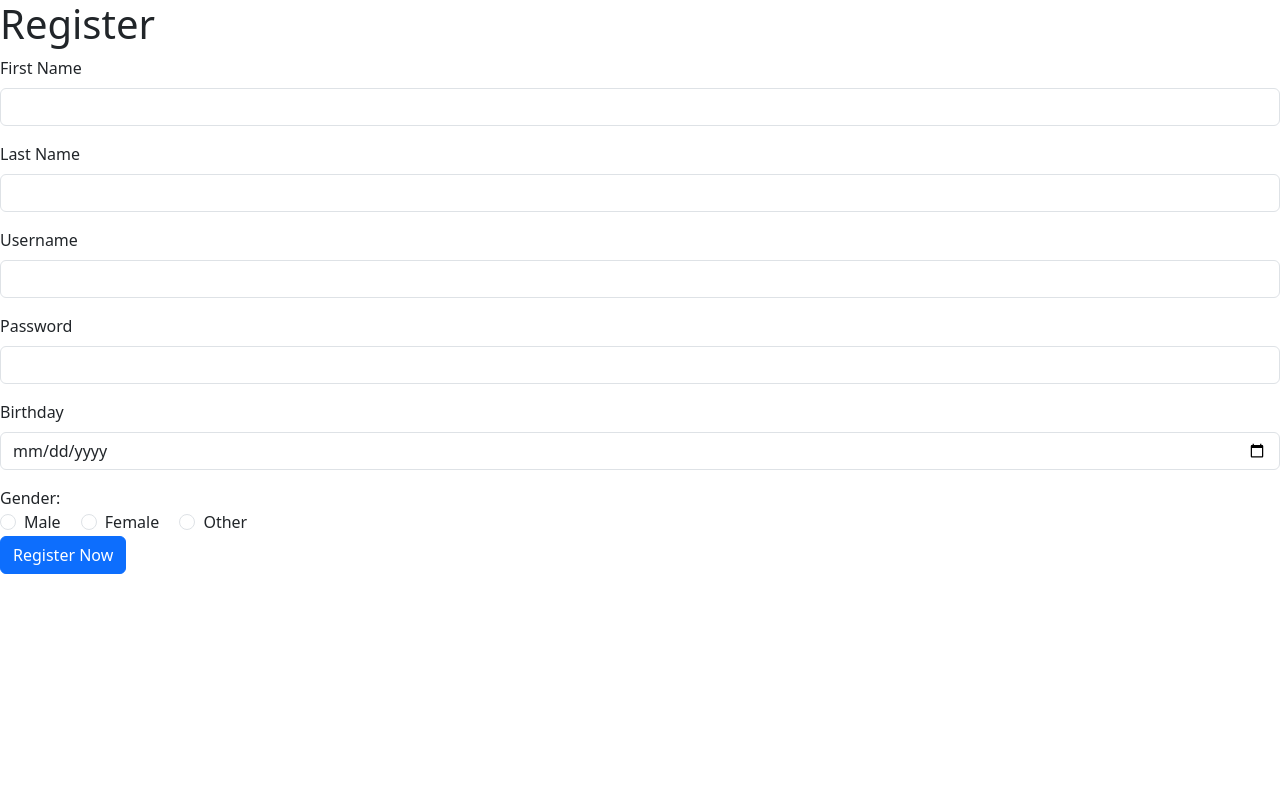
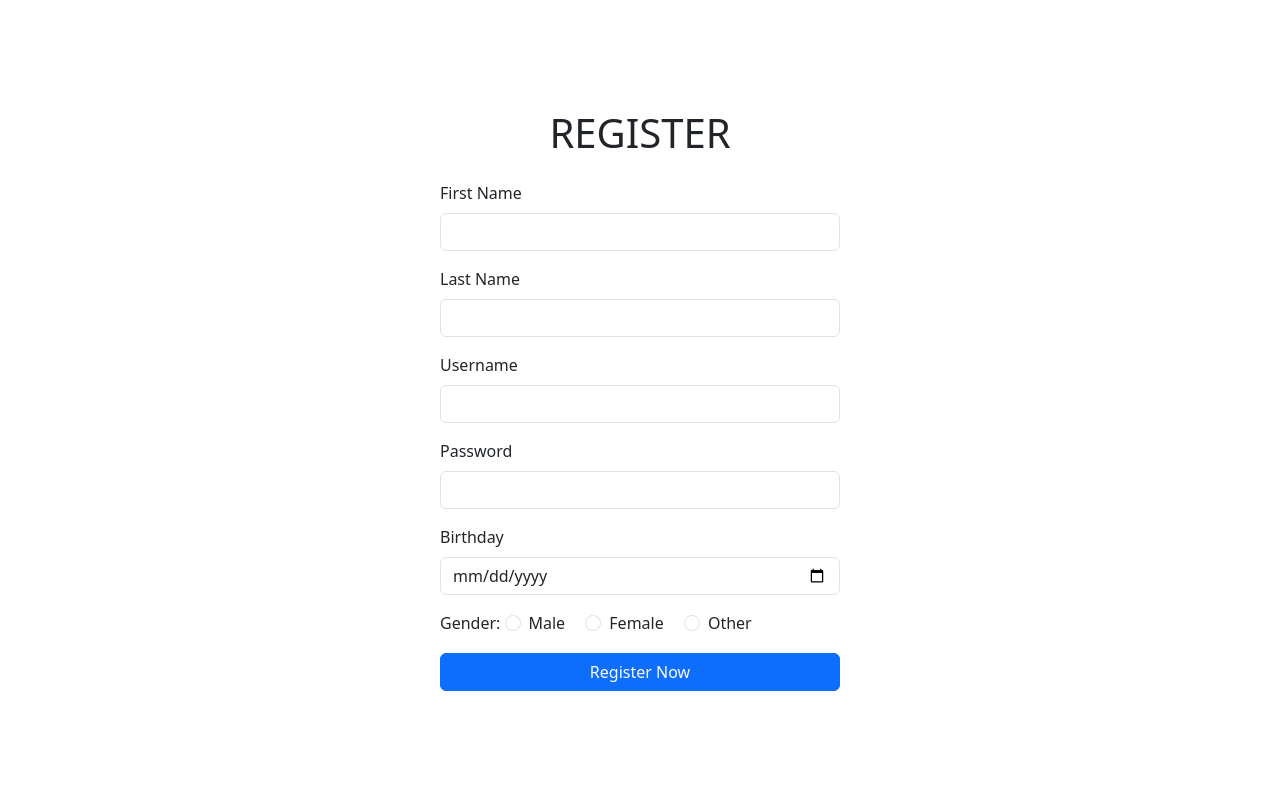
Before and after one commit to rezexxx/dynamicHoroscope, a PHP site: page /register.php in a window 1280 px wide. Run offline with PHP 8.4, Linux system fonts and the light colour scheme.

Commit message:
Update register.php

```diff
--- a/horoscope/register.php
+++ b/horoscope/register.php
@@ -26,16 +26,22 @@ mysqli_close($conn);
 ?>
 
 <!DOCTYPE html>
-<html>
+<html lang="en">
 <head>
+    <meta charset="UTF-8">
+    <meta name="viewport" content="width=device-width, initial-scale=1.0">
     <title>Register</title>
-    <link rel="stylesheet" href="styles/login.css">
+    <link rel="stylesheet" href="styleslogin.css">
     <link href="https://cdn.jsdelivr.net/npm/bootstrap@5.3.3/dist/css/bootstrap.min.css" rel="stylesheet" integrity="sha384-QWTKZyjpPEjISv5WaRU9OFeRpok6YctnYmDr5pNlyT2bRjXh0JMhjY6hW+ALEwIH" crossorigin="anonymous">
     <script src="https://cdn.jsdelivr.net/npm/bootstrap@5.3.3/dist/js/bootstrap.bundle.min.js" integrity="sha384-YvpcrYf0tY3lHB60NNkmXc5s9fDVZLESaAA55NDzOxhy9GkcIdslK1eN7N6jIeHz" crossorigin="anonymous"></script>
 </head>
 <body>
-    <h1>Register</h1>
-        <form method="post" action="<?php echo htmlspecialchars($_SERVER['PHP_SELF']);?>">
+    <div class="container d-flex flex-column justify-content-center align-items-center vh-100">
+        <!-- Register Header -->
+        <h1 class="mb-4">REGISTER</h1>
+
+        <!-- Registration Form -->
+        <form method="post" action="<?php echo htmlspecialchars($_SERVER['PHP_SELF']);?>" class="w-100" style="max-width: 400px;">
             <div class="mb-3">
                 <label for="firstname" class="form-label">First Name</label>
                 <input type="text" id="firstname" class="form-control" name="firstname" required>
@@ -44,22 +50,22 @@ mysqli_close($conn);
                 <label for="lastname" class="form-label">Last Name</label>
                 <input type="text" id="lastname" class="form-control" name="lastname" required>
             </div>
-
             <div class="mb-3">
                 <label for="username" class="form-label">Username</label>
-                <input type="text" id="username" class="form-control" name="username" required pattern="^[a-zA-Z0-9-_]*$">
+                <input type="text" id="username" class="form-control" name="username" required>
             </div>
             <div class="mb-3">
                 <label for="password" class="form-label">Password</label>
-                <input type="password" id="password"class="form-control" name="password" required>
+                <input type="password" id="password" class="form-control" name="password" required>
             </div>
             <div class="mb-3">
                 <label for="birthday" class="form-label">Birthday</label>
                 <input type="date" id="birthday" class="form-control" name="birthday" required>
             </div>
-            <!-- Gender Radio Button -->
-            <label class="form-check-label-gender" for="mb-3-gender">Gender:</label>
-            <div class="mb-3-gender">
+
+            <!-- Gender Radio Buttons -->
+            <div class="mb-3">
+                <label class="form-check-label" for="gender">Gender:</label>
                 <div class="form-check form-check-inline">
                     <input class="form-check-input" type="radio" name="gender" id="male-gender" value="male" required>
                     <label class="form-check-label" for="male-gender">Male</label>
@@ -74,7 +80,8 @@ mysqli_close($conn);
                 </div>
             </div>
 
-            <button type="submit" name="submit" class="btn btn-primary" value="submit">Register Now</button>
+            <button type="submit" name="submit" class="btn btn-primary w-100" value="submit">Register Now</button>
         </form>
+    </div>
 </body>
 </html>
```
